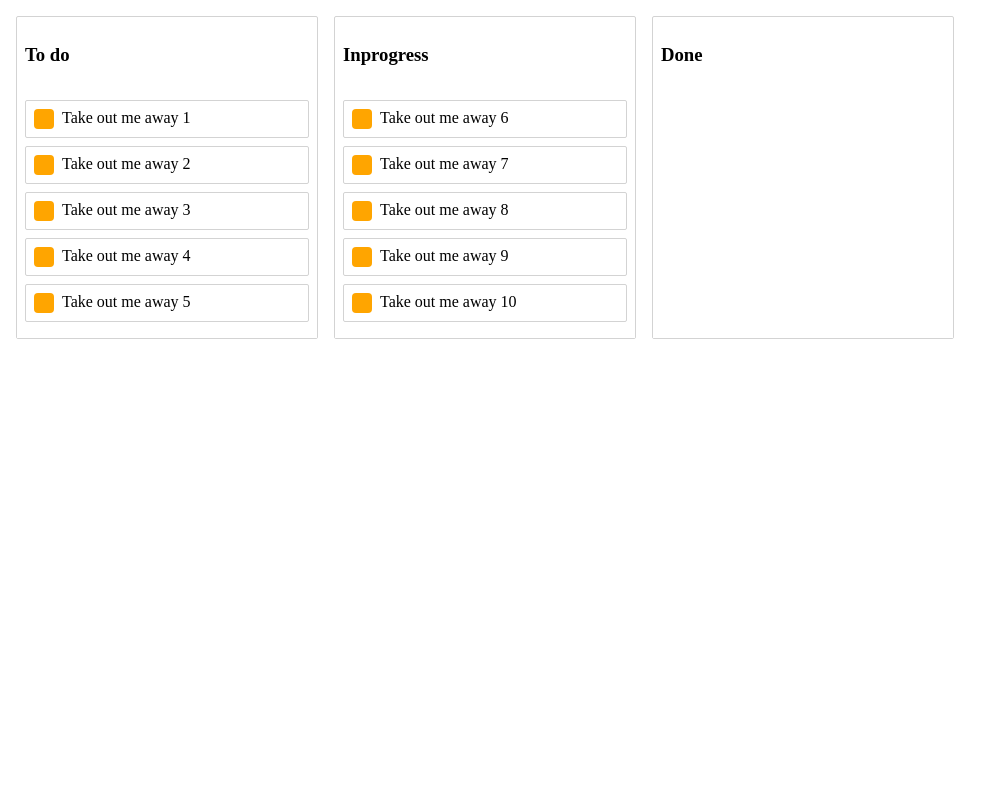
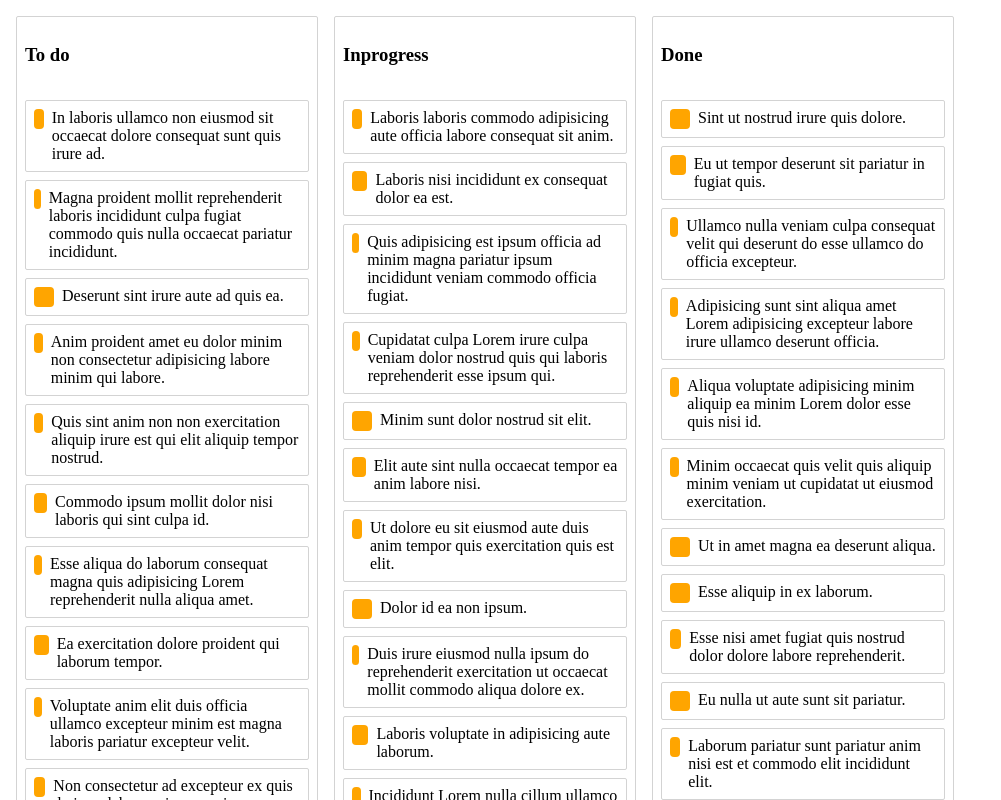
Before and after one commit to cuongnmit/drag-drop-virtual-list, a React (Create React App) app: page / in a window 1280 px wide. Shown: the top 800 px of the page, without its empty margins (0-1001 px from the left). Built offline with nearby package versions, Linux system fonts and the light colour scheme.

Commit message:
Fake large items

```diff
--- a/package.json
+++ b/package.json
@@ -7,6 +7,7 @@
     "@testing-library/jest-dom": "^4.2.4",
     "@testing-library/react": "^9.3.2",
     "@testing-library/user-event": "^7.1.2",
+    "lorem-ipsum": "^2.0.3",
     "prop-types": "^15.7.2",
     "react": "^16.13.1",
     "react-beautiful-dnd": "^13.0.0",
--- a/src/initial-data.js
+++ b/src/initial-data.js
@@ -1,31 +1,34 @@
+import { loremIpsum } from 'lorem-ipsum';
+
+const tasks = Array.from({ length: 300 }, (_, index) => ({
+  id: `task-${index}`,
+  content: loremIpsum(),
+}));
+
+const taskIds = tasks.map(({ id }) => id);
+
+const convertArrayToObject = (array, key, prefix = '') => array.reduce((object, item) => ({
+  ...object,
+  [`${prefix}${item[key]}`]: item,
+}), {});
+
 const initialData = {
-  tasks: {
-    'task-1': { id: 'task-1', content: 'Take out me away 1' },
-    'task-2': { id: 'task-2', content: 'Take out me away 2' },
-    'task-3': { id: 'task-3', content: 'Take out me away 3' },
-    'task-4': { id: 'task-4', content: 'Take out me away 4' },
-    'task-5': { id: 'task-5', content: 'Take out me away 5' },
-    'task-6': { id: 'task-6', content: 'Take out me away 6' },
-    'task-7': { id: 'task-7', content: 'Take out me away 7' },
-    'task-8': { id: 'task-8', content: 'Take out me away 8' },
-    'task-9': { id: 'task-9', content: 'Take out me away 9' },
-    'task-10': { id: 'task-10', content: 'Take out me away 10' },
-  },
+  tasks: convertArrayToObject(tasks, 'id'),
   columns: {
     'column-1': {
       id: 'column-1',
       title: 'To do',
-      taskIds: ['task-1', 'task-2', 'task-3', 'task-4', 'task-5'],
+      taskIds: taskIds.slice(0, 99),
     },
     'column-2': {
       id: 'column-2',
       title: 'Inprogress',
-      taskIds: ['task-6', 'task-7', 'task-8', 'task-9', 'task-10'],
+      taskIds: taskIds.slice(100, 199),
     },
     'column-3': {
       id: 'column-3',
       title: 'Done',
-      taskIds: [],
+      taskIds: taskIds.slice(200, 299),
     },
   },
   columnOrder: ['column-1', 'column-2', 'column-3'],
```
Also changed, not shown: 1 other file (tests, documents, lock files or other folders).
